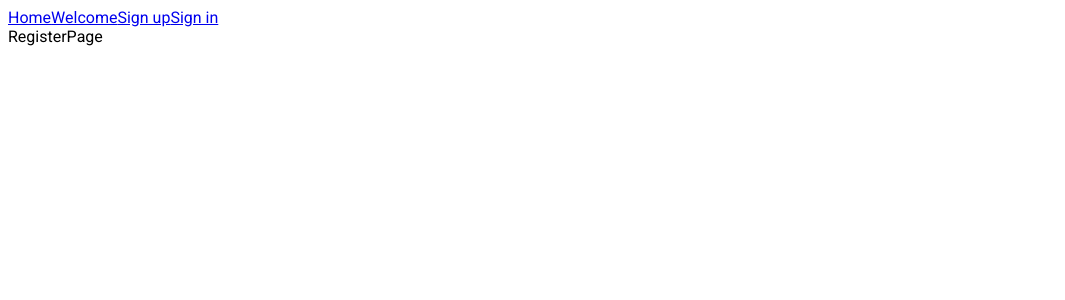
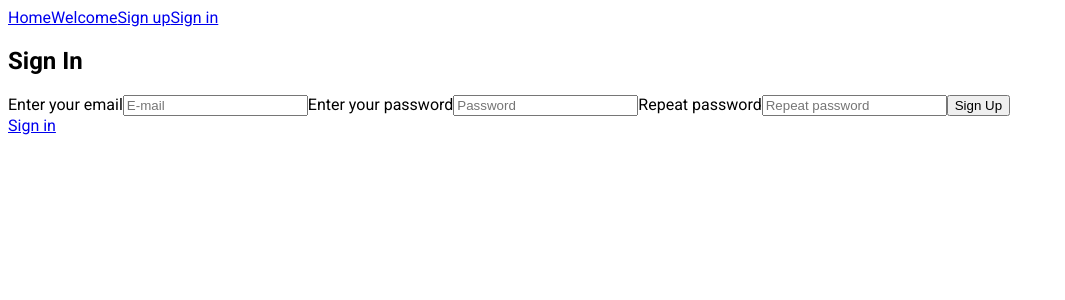
Before and after one commit to ServerIbraimovUa/agua_vivo_app, a React (Vite) app: page /agua_vivo_app/signup in a window 1280 px wide. Shown: the top 300 px of the page, without its empty margins (0-1065 px from the left). Built offline with nearby package versions, Linux system fonts and the light colour scheme.

Commit message:
added authForm

```diff
--- a/package.json
+++ b/package.json
@@ -16,6 +16,7 @@
     "formik": "^2.4.5",
     "react": "^18.2.0",
     "react-dom": "^18.2.0",
+    "react-hook-form": "^7.49.3",
     "react-loader-spinner": "^6.1.6",
     "react-redux": "^9.1.0",
     "react-router-dom": "^6.21.3",
--- /dev/null
+++ b/src/components/AuthForm/AuthForm.tsx
@@ -0,0 +1,60 @@
+import { useForm } from "react-hook-form";
+
+type Inputs = {
+  email: string;
+  password: string;
+  repeatPassword?: string;
+};
+
+const AuthForm = () => {
+  const {
+    register,
+    handleSubmit,
+    watch,
+    // reset,
+    formState: { errors },
+  } = useForm<Inputs>();
+
+  const onSubmit = (data: Inputs) => console.log(data);
+
+  const password = watch("password", "");
+
+  return (
+    <form onSubmit={handleSubmit(onSubmit)}>
+      <label>
+        <span>Enter your email</span>
+        <input
+          {...register("email", { required: true })}
+          type="email"
+          placeholder="E-mail"
+        />
+        {errors.email && <span>This field is required</span>}
+      </label>
+      <label>
+        <span>Enter your password</span>
+        <input
+          {...register("password", { required: true })}
+          type="password"
+          placeholder="Password"
+        />
+        {errors.password && <span>This field is required</span>}
+      </label>
+      <label>
+        <span>Repeat password</span>
+        <input
+          {...register("repeatPassword", {
+            required: true,
+            validate: (value) => value === password || "Passwords do not match",
+          })}
+          type="password"
+          placeholder="Repeat password"
+        />
+        {errors.repeatPassword && <span>This field is required</span>}
+      </label>
+
+      <button type="submit">Sign Up</button>
+    </form>
+  );
+};
+
+export default AuthForm;
--- a/src/pages/LoginPage.tsx
+++ b/src/pages/LoginPage.tsx
@@ -1,5 +1,14 @@
+import AuthForm from "../components/AuthForm/AuthForm";
+import { NavLink } from "react-router-dom";
+
 const LoginPage = () => {
-  return <div>LoginPage</div>;
+  return (
+    <div>
+      <h2>Sign In</h2>
+      <AuthForm />
+      <NavLink to="/signup">Sign up</NavLink>
+    </div>
+  );
 };
 
 export default LoginPage;
--- a/src/pages/RegisterPage.tsx
+++ b/src/pages/RegisterPage.tsx
@@ -1,5 +1,16 @@
+import { NavLink } from "react-router-dom";
+import AuthForm from "../components/AuthForm/AuthForm";
+
 const RegisterPage = () => {
-  return <div>RegisterPage</div>;
+  return (
+    <div>
+      <div>
+        <h2>Sign In</h2>
+        <AuthForm />
+        <NavLink to="/signin">Sign in</NavLink>
+      </div>
+    </div>
+  );
 };
 
 export default RegisterPage;
```
Also changed, not shown: 1 other file (tests, documents, lock files or other folders).
